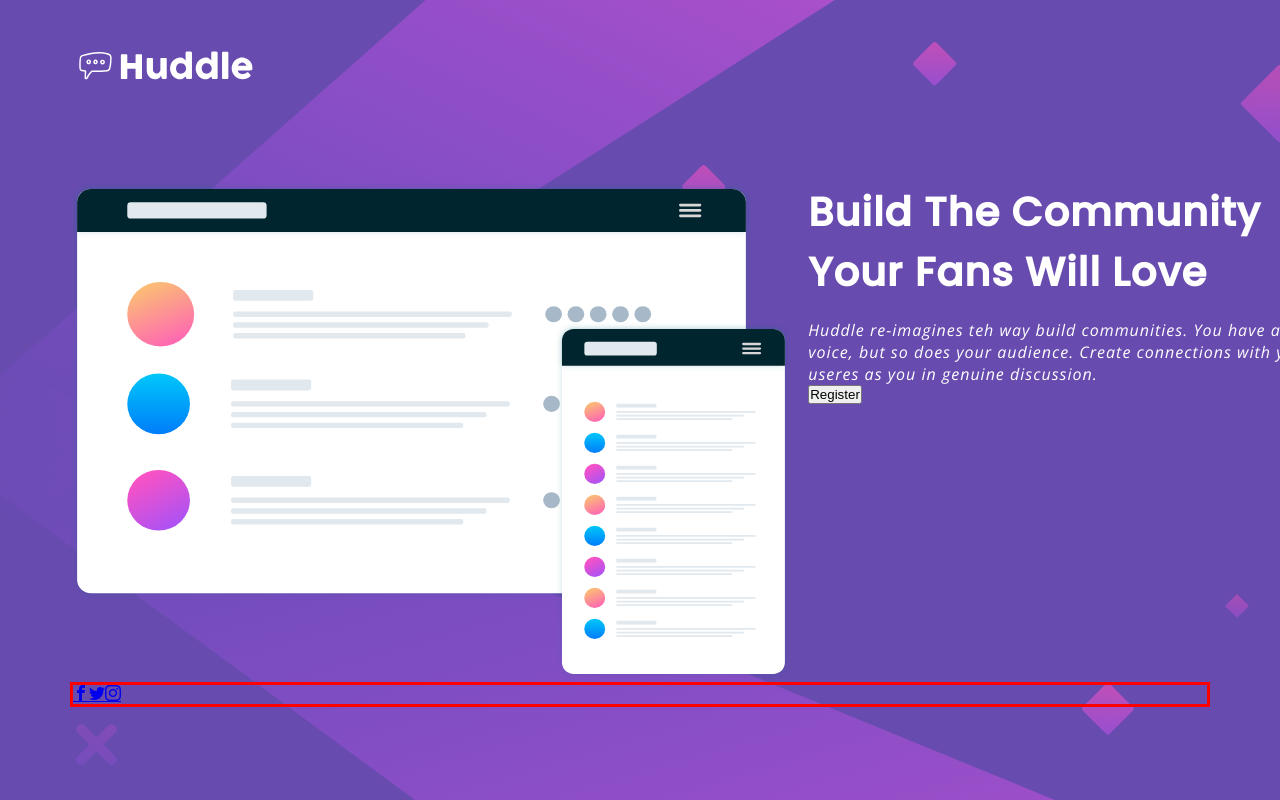
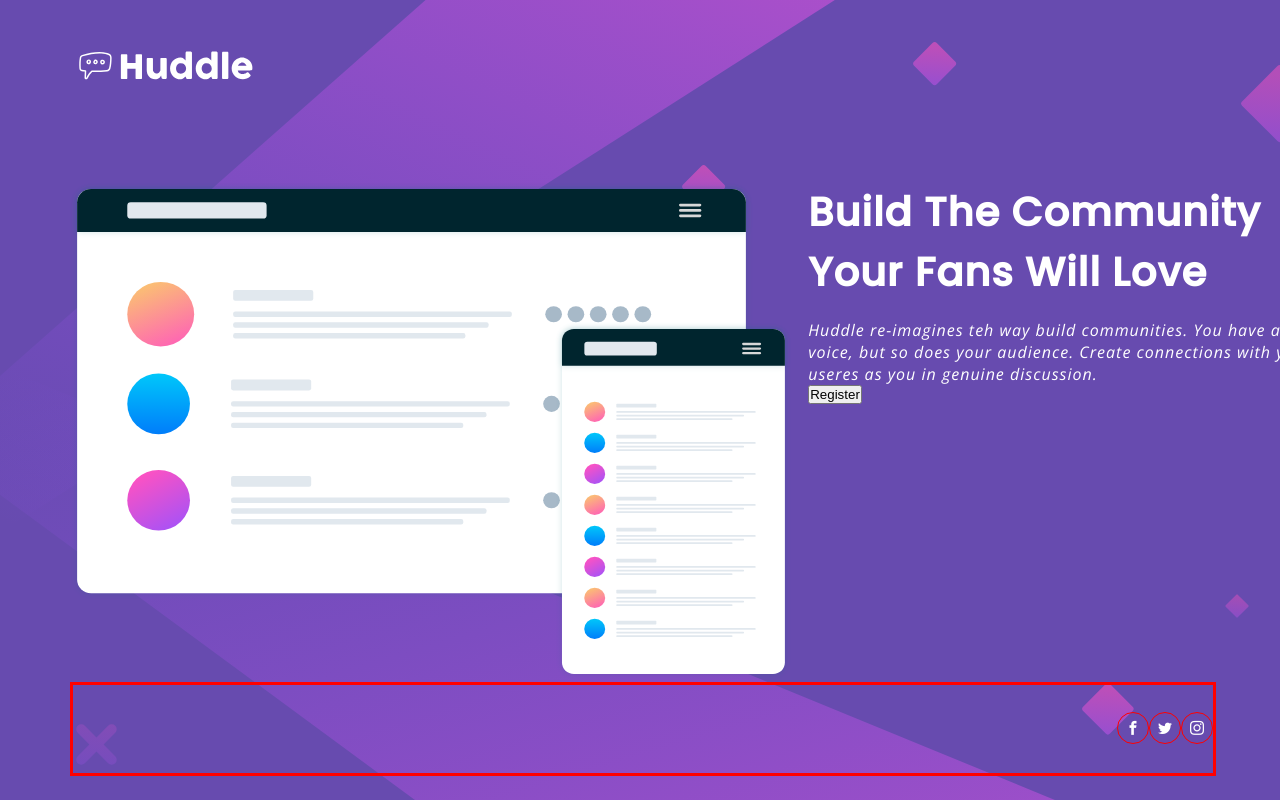
Before and after one commit to SergioFer95/Huddle-Landing-Page, a website built with Parcel: page SRC/index.html in a window 1280 px wide. Shown: the top 800 px of the page. Built offline with nearby package versions, Linux system fonts and the light colour scheme; a web font is replaced by a local one.

Commit message:
Change social media icons styles

```diff
--- a/SRC/styles.scss
+++ b/SRC/styles.scss
@@ -69,7 +69,31 @@
     }
 
     footer{
+        width: 100%;
+        height: 88px;
         display: flex;
+        flex-direction: row;
+        justify-content: right;
+        align-items: center;
+
         border: 3px solid red;
+
+        div{
+
+
+
+            a{
+                text-decoration: none;
+                color: white;
+
+
+                span{
+                    font-size: 14px;
+                    border: 1px solid red;
+                    border-radius: 50%;
+                    padding: 8px;
+                }
+            }
+        }
     }
 }
```
Also changed, not shown: 2 other files.
